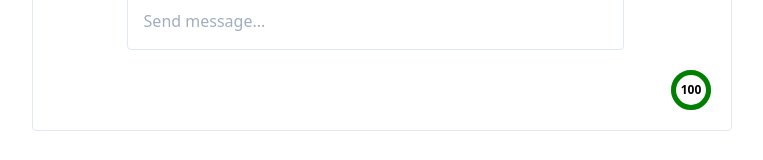
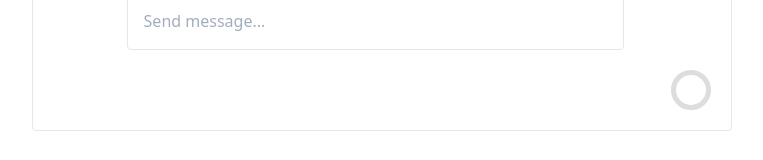
Before and after one commit to ThaoLee28/reactjs-word-count, a React (Create React App) app: page / in a window 1280 px wide. Shown: the part 161-321 px from the top of the page, without its empty margins (258-1021 px from the left). Built offline with nearby package versions, Linux system fonts and the light colour scheme.

Commit message:
edit component circularProgress

```diff
--- a/src/components/CircularProgress.js
+++ b/src/components/CircularProgress.js
@@ -3,13 +3,13 @@ import React, { Component } from 'react';
 class CircularProgress extends Component {
   static defaultProps = {
     size: 40,
-    word: 100,
+    word: 0,
     strokeWidth: 5
   };
   colorCircle = () => {
     if (this.props.word < 0)
       return "red";
-    if (this.props.word > 0 && this.props.word <=20)
+    if (this.props.word > 0 && this.props.word <= 20)
       return "yellow";
     if (this.props.word > 20)
       return "green";
@@ -19,7 +19,7 @@ class CircularProgress extends Component {
     const radius = (this.props.size - this.props.strokeWidth) / 2;
     const viewBox = `0 0 ${size} ${size}`;
     const dashArray = radius * Math.PI * 2;
-    const dashOffset = dashArray - dashArray * this.props.word / 100;
+    const dashOffset = 1 - (dashArray - dashArray * this.props.word / 100);
     return (
       <svg
         width={this.props.size}
@@ -43,7 +43,7 @@ class CircularProgress extends Component {
           transform={`rotate(-90 ${this.props.size / 2} ${this.props.size / 2})`}
           style={{
             strokeDasharray: dashArray,
-            strokeDashoffset: dashOffset,
+            strokeDashoffset: `${this.props.word < 0 ? 0 : dashOffset}`,
             stroke: `${this.colorCircle()}`,
             strokeLinecap: 'round',
             strokeLinejoin: 'round',
@@ -55,8 +55,10 @@ class CircularProgress extends Component {
           x="50%"
           y="50%"
           dy=".3em"
-          textAnchor="middle">
-          {`${this.props.word}`}
+          textAnchor="middle"
+          style={{fill: `${this.colorCircle()}`}}
+        >
+          {`${this.props.word > 20 ? '' : this.props.word }`}
         </text>
       </svg>
     );
--- a/src/components/WordCount.js
+++ b/src/components/WordCount.js
@@ -7,8 +7,6 @@ class WordCound extends Component {
     this.state = {
       chars_right: null,
       max_chars: 100,
-      maxCharWarn: 80,
-      maxCharOver: 101,
       value: '',
       msg: [],
     };
@@ -18,9 +16,10 @@ class WordCound extends Component {
     const maxChar = this.state.max_chars;
     const charLength = maxChar - charCount;
     this.setState({
-      chars_right: charLength,
+      chars_right: charLength * 100 / maxChar,
       value: e.target.value,
     });
+    //console.log(this.state.chars_right)
   }
   sendMsg = (e) => {
     e.preventDefault()
@@ -79,7 +78,9 @@ class WordCound extends Component {
             </form>
           </div>
           <div className="flex justify-end">
-            <CircularProgress word={`${this.state.chars_right == null ? this.state.max_chars : this.state.chars_right} `}/>
+            <CircularProgress
+              word={`${this.state.chars_right == null ? '' : this.state.chars_right} `}
+            />
           </div>
         </div>
       </div>
```
